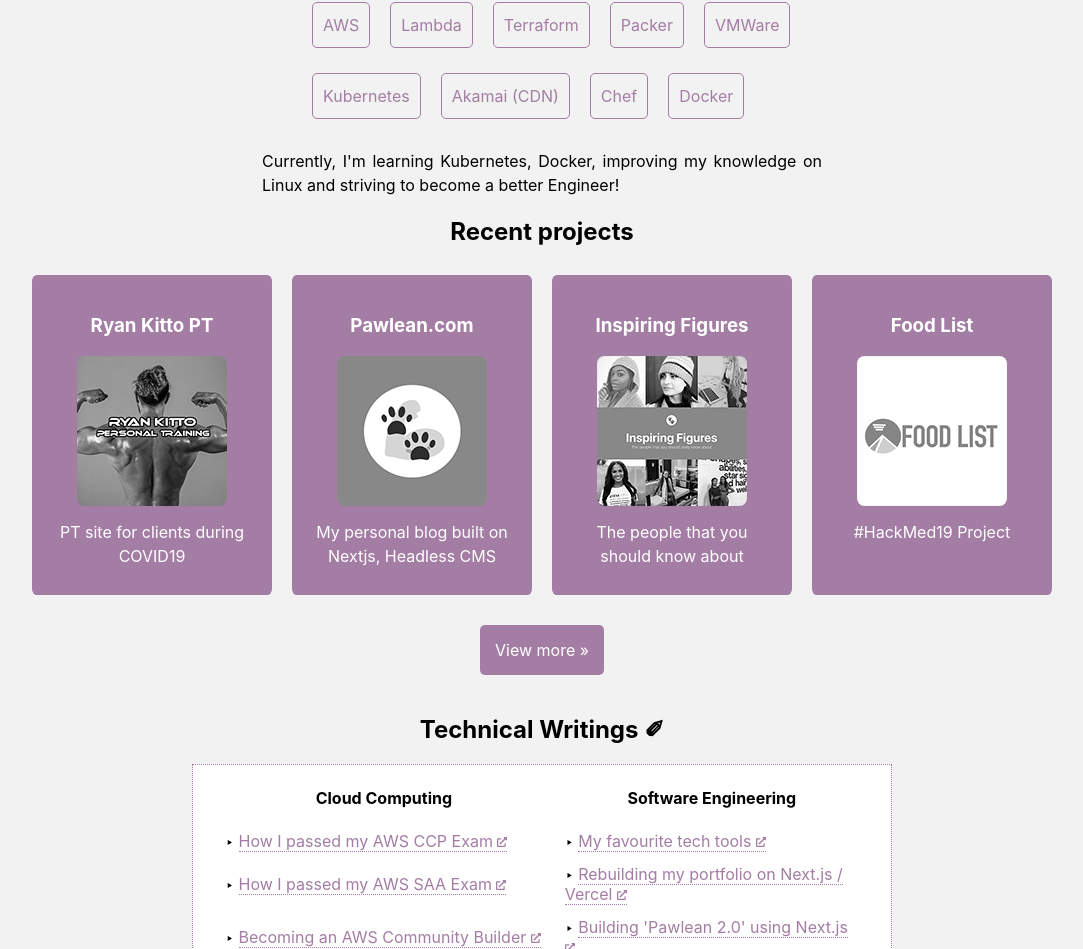
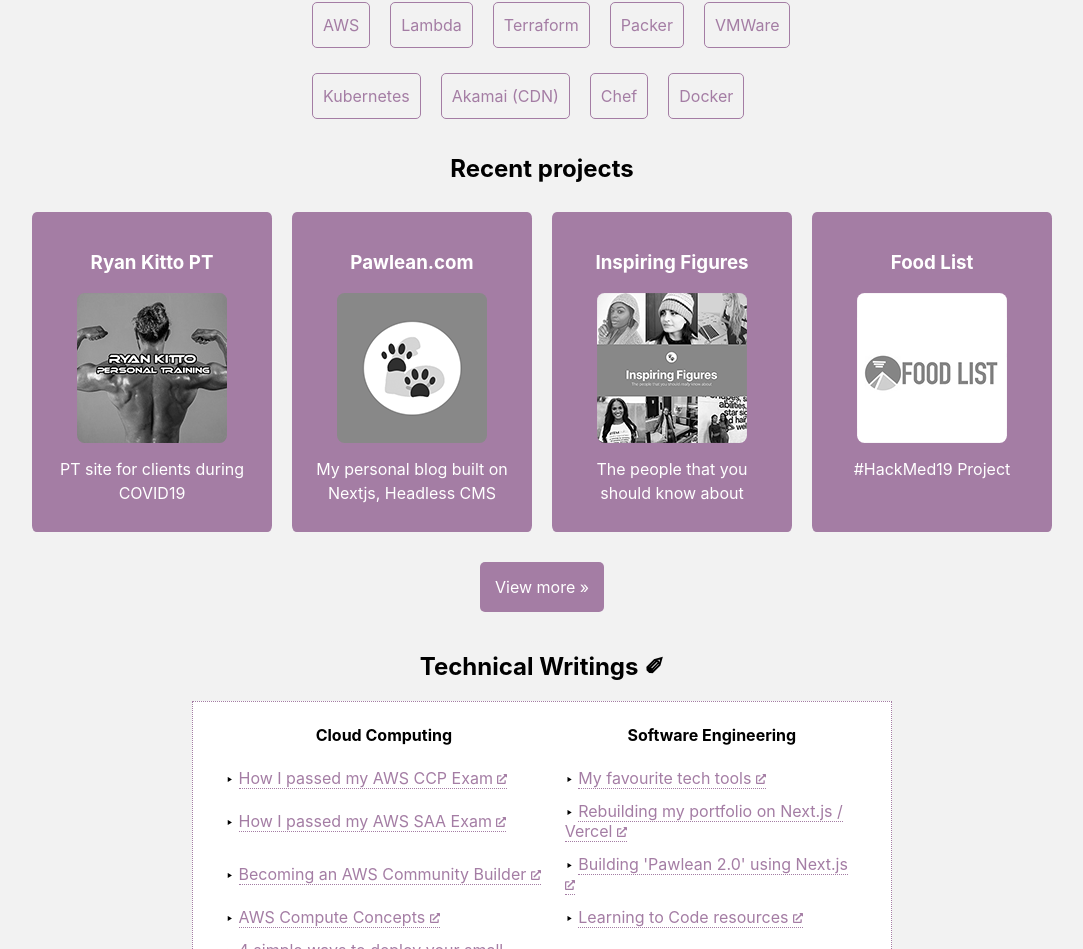
Before and after one commit to pawlean/nextpn, a Next.js app: page / in a window 1280 px wide. Shown: the part 1047-1996 px from the top of the page, without its empty margins (98-1181 px from the left). Built offline with nearby package versions, Linux system fonts and the light colour scheme.

Commit message:
Remove currently learning

```diff
--- a/components/dev.js
+++ b/components/dev.js
@@ -78,10 +78,6 @@ function Dev() {
             <li key={skill}>{skill}</li>
           ))}
         </ul>
-      </p>
-      <p>
-        Currently, I'm learning Kubernetes, Docker, improving my knowledge on
-        Linux and striving to become a better Engineer!
       </p>
       <h2>Recent projects</h2>
       <div className="previouswork">
```
